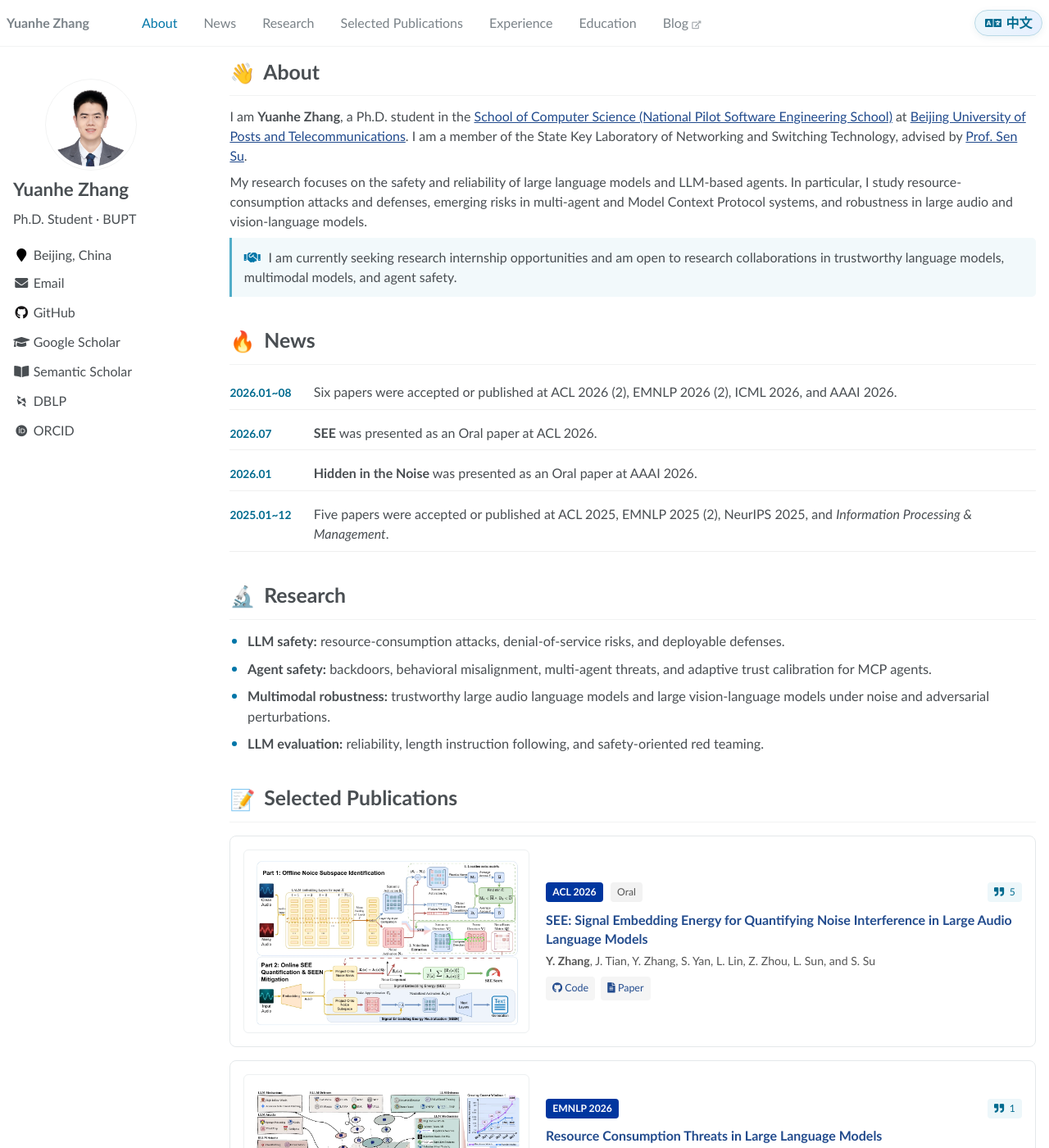
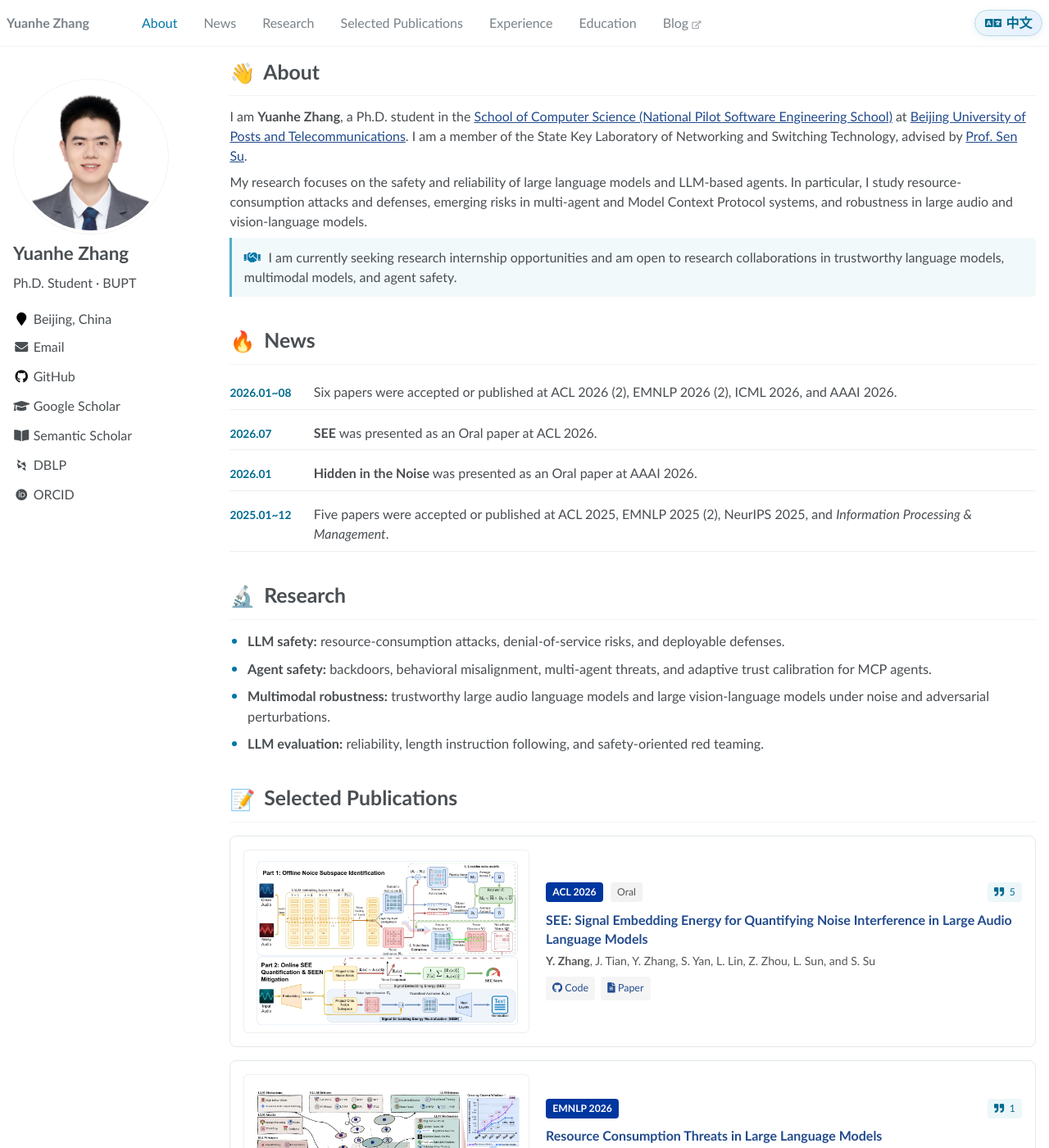
Before and after one commit to shuita2333/CV, a Jekyll site: the page built from _pages/about.md, in a window 1280 px wide and 1400 px high. Shown: the whole window at 82% size. Built offline with Jekyll 4.4.1, drawn with Linux system fonts in a browser that asks for light colours; some web fonts are replaced.

Commit message:
Expand avatar to sidebar width

```diff
--- a/assets/css/main.scss
+++ b/assets/css/main.scss
@@ -547,20 +547,24 @@ html {
 }
 
 @include breakpoint($large) {
-  .profile_box > .author__avatar,
-  .profile_box > .author__avatar img {
-    width: 112px;
-    max-width: 112px;
-    min-width: 112px;
-    height: 112px;
-  }
-
   .profile_box > .author__avatar {
-    margin: 0 auto;
+    height: auto;
+    margin: 0;
+    max-width: 100%;
+    min-width: 0;
+    width: 100%;
   }
 
   .profile_box > .author__avatar img {
+    aspect-ratio: 1 / 1;
+    box-sizing: border-box;
+    display: block;
+    height: auto;
+    max-width: 100%;
+    min-width: 0;
+    object-fit: cover;
     padding: 4px;
+    width: 100%;
   }
 }
 
```
